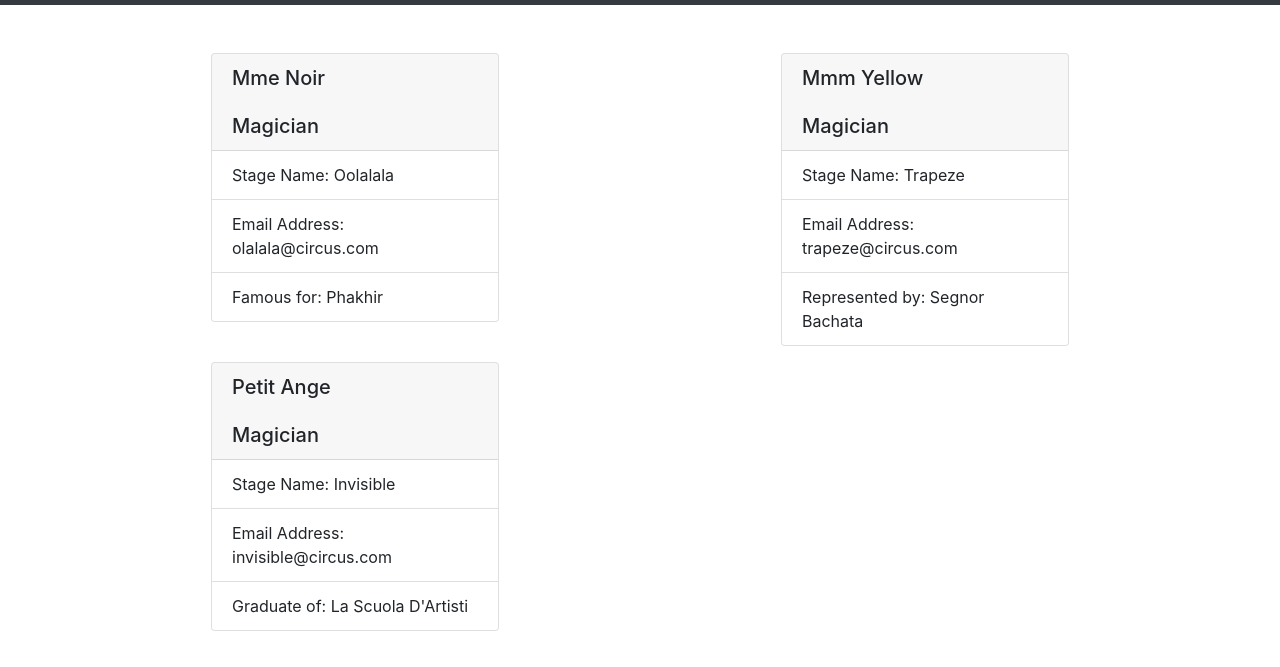
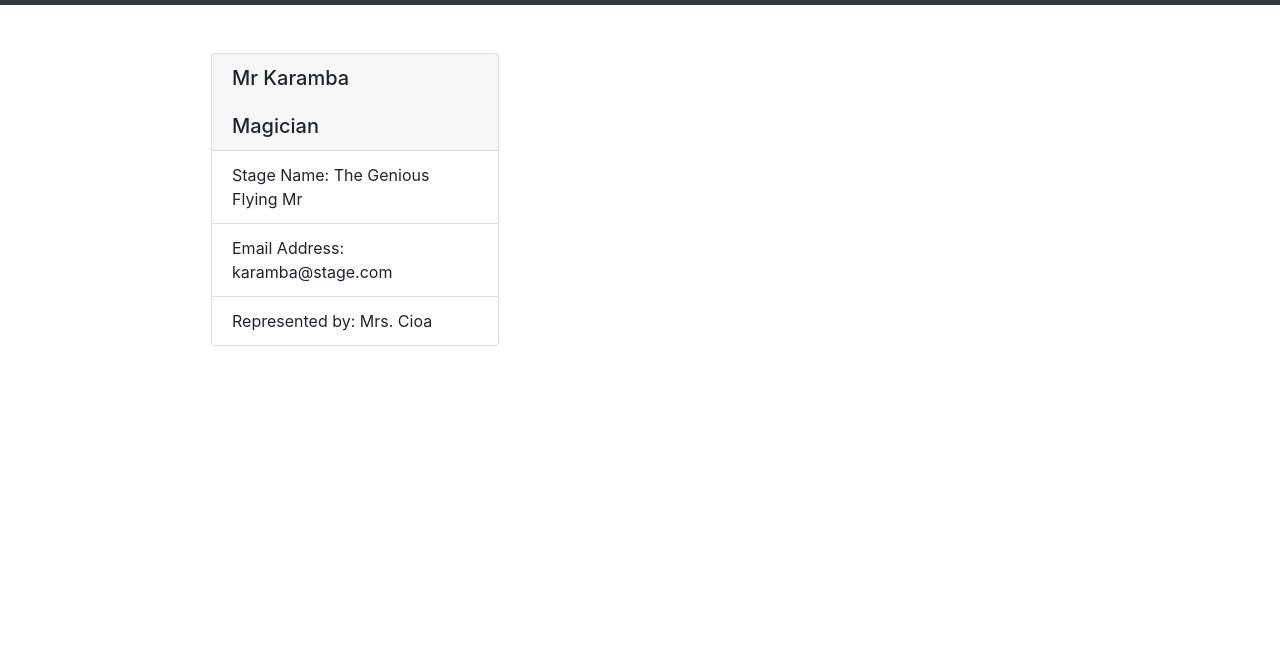
Before and after one commit to vbalakhovsky/Circus-Team-Profile-Generator, a plain HTML site: page circus.html in a window 1280 px wide. Shown: the part 51-718 px from the top of the page. Drawn offline with nearby package versions, Linux system fonts and the light colour scheme.

Commit message:
Fixed Html

```diff
--- a/circus.html
+++ b/circus.html
@@ -14,29 +14,14 @@
         <div class="container">
             <div class="row"><div class="col-6">
         <div class="card mx-auto mb-3" style="width: 18rem">
-        <h5 class="card-header">Mme Noir<br /><br />Magician</h5>
+        <h5 class="card-header">Mr Karamba<br /><br />Magician</h5>
         <ul class="list-group list-group-flush">
-            <li class="list-group-item">Stage Name: Oolalala</li>
-            <li class="list-group-item">Email Address: olalala@circus.com</li>
-            <li class="list-group-item">Famous for: Phakhir</li>
+            <li class="list-group-item">Stage Name: The Genious Flying Mr</li>
+            <li class="list-group-item">Email Address: karamba@stage.com</li>
+            <li class="list-group-item">Represented by: Mrs. Cioa</li>
         </ul>
         </div>
-    </div><div class="col-6">
-        <div class="card mx-auto mb-3" style="width: 18rem">
-        <h5 class="card-header">Mmm Yellow<br /><br />Magician</h5>
-        <ul class="list-group list-group-flush">
-            <li class="list-group-item">Stage Name: Trapeze</li>
-            <li class="list-group-item">Email Address: trapeze@circus.com</li>
-            <li class="list-group-item">Represented by: Segnor Bachata</li>
-        </ul>
-        </div>
-    </div><div class="col-6">
-        <div class="card mx-auto mb-3" style="width: 18rem">
-        <h5 class="card-header">Petit Ange<br /><br />Magician</h5>
-        <ul class="list-group list-group-flush">
-            <li class="list-group-item">Stage Name: Invisible</li>
-            <li class="list-group-item">Email Address: invisible@circus.com</li>
-            <li class="list-group-item">Graduate of: La Scuola D'Artisti</li>
-        </ul>
-        </div>
+    </div></div>
     </div>
+    </body>
+    </html>
```
Also changed, not shown: Circus.js (+7 -7 lines).
